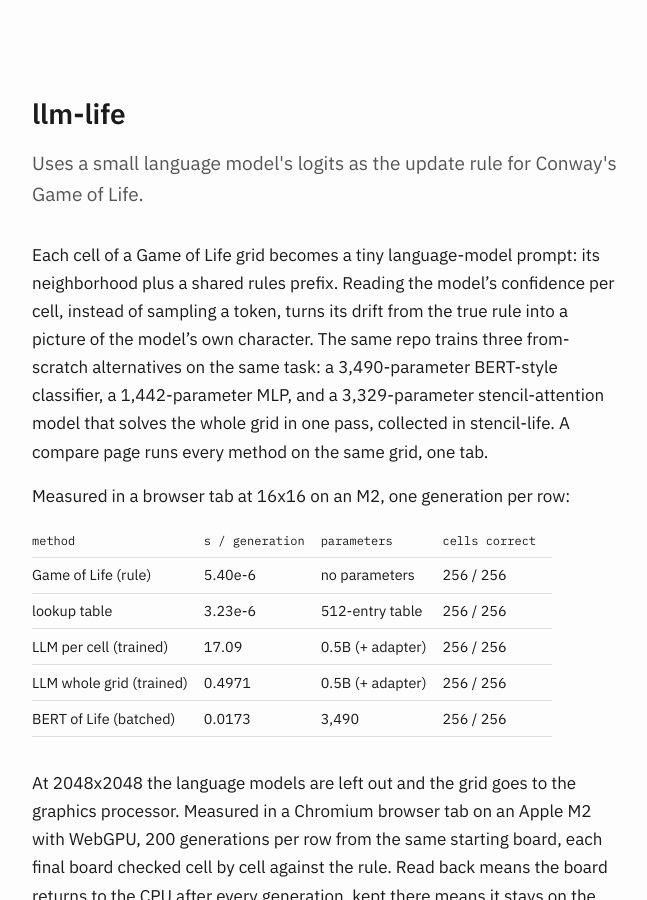
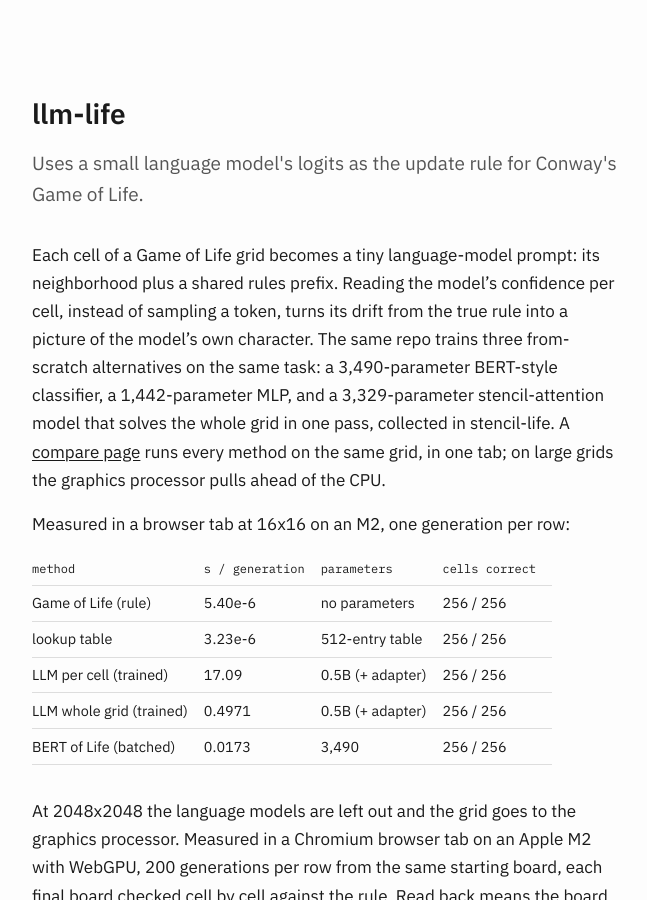
Before and after one commit to idle-intelligence/site, a Jekyll site: the page built from _collection/llm-life.md, in a window 1280 px wide and 900 px high. Shown: the whole window, without its empty margins (312-959 px from the left). Built offline with Jekyll 4.4.1, drawn with Linux system fonts in a browser that asks for light colours; some of the changed text lies outside the part shown.

Commit message:
llm-life card: link the compare page and the trucs.ai demo

```diff
--- a/_collection/llm-life.md
+++ b/_collection/llm-life.md
@@ -5,7 +5,7 @@ kind: code
 task_group: Cellular automata
 repo: idle-intelligence/llm-life
 hf: idle-intelligence/llm-of-life-lora
-demo: ""
+demo: "https://trucs.ai/llm-life/"
 demo_pages: "https://idle-intelligence.github.io/llm-life/web/"
 original_model: Qwen/Qwen2.5-0.5B-Instruct
 dataset: ""
@@ -23,8 +23,10 @@ blurb: >-
   picture of the model's own character. The same repo trains three from-scratch
   alternatives on the same task: a 3,490-parameter BERT-style classifier, a
   1,442-parameter MLP, and a 3,329-parameter stencil-attention model that solves
-  the whole grid in one pass, collected in stencil-life. A compare page runs
-  every method on the same grid, one tab.
+  the whole grid in one pass, collected in stencil-life. A
+  [compare page](https://idle-intelligence.github.io/llm-life/web/compare/)
+  runs every method on the same grid, in one tab; on large grids the
+  graphics processor pulls ahead of the CPU.
 ---
 
 {{ page.blurb }}
```
